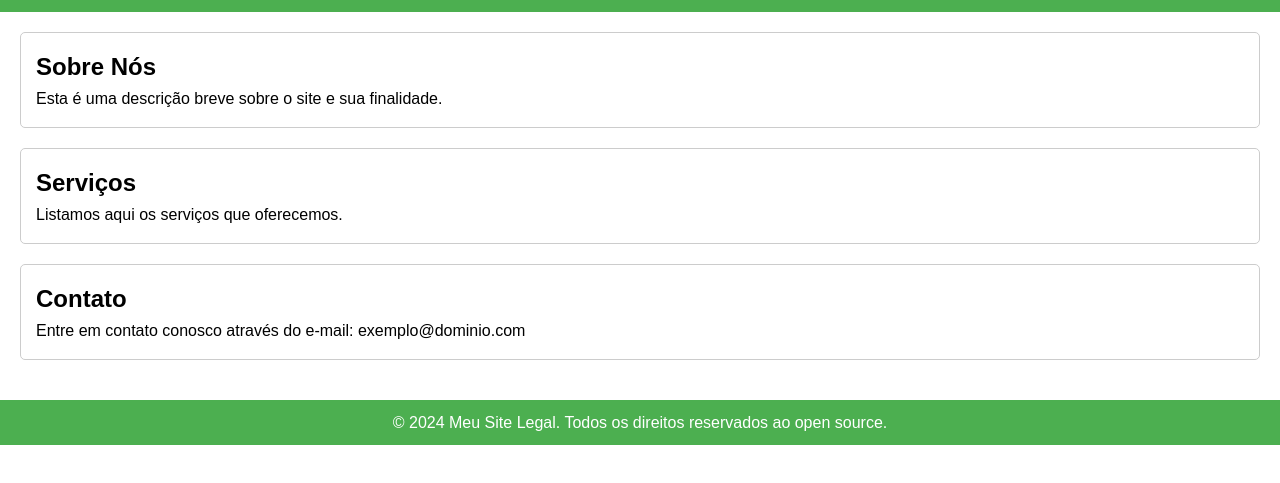
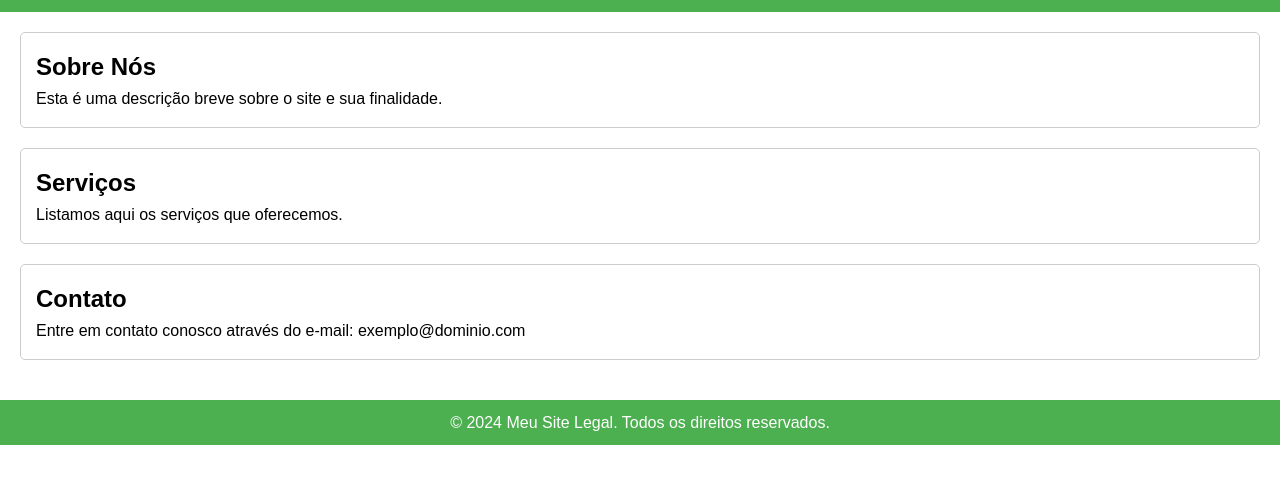
Before and after one commit to HarukaYamamoto0/learning-git, a plain HTML site: page index.html in a window 1280 px wide. Shown: the part 85-568 px from the top of the page. Drawn offline with Linux system fonts and the light colour scheme.

Commit message:
no-open-source

```diff
--- a/index.html
+++ b/index.html
@@ -35,9 +35,7 @@
     </main>
 
     <footer>
-      <p>
-        &copy; 2024 Meu Site Legal. Todos os direitos reservados ao open source.
-      </p>
+      <p>&copy; 2024 Meu Site Legal. Todos os direitos reservados.</p>
     </footer>
   </body>
 </html>
```
